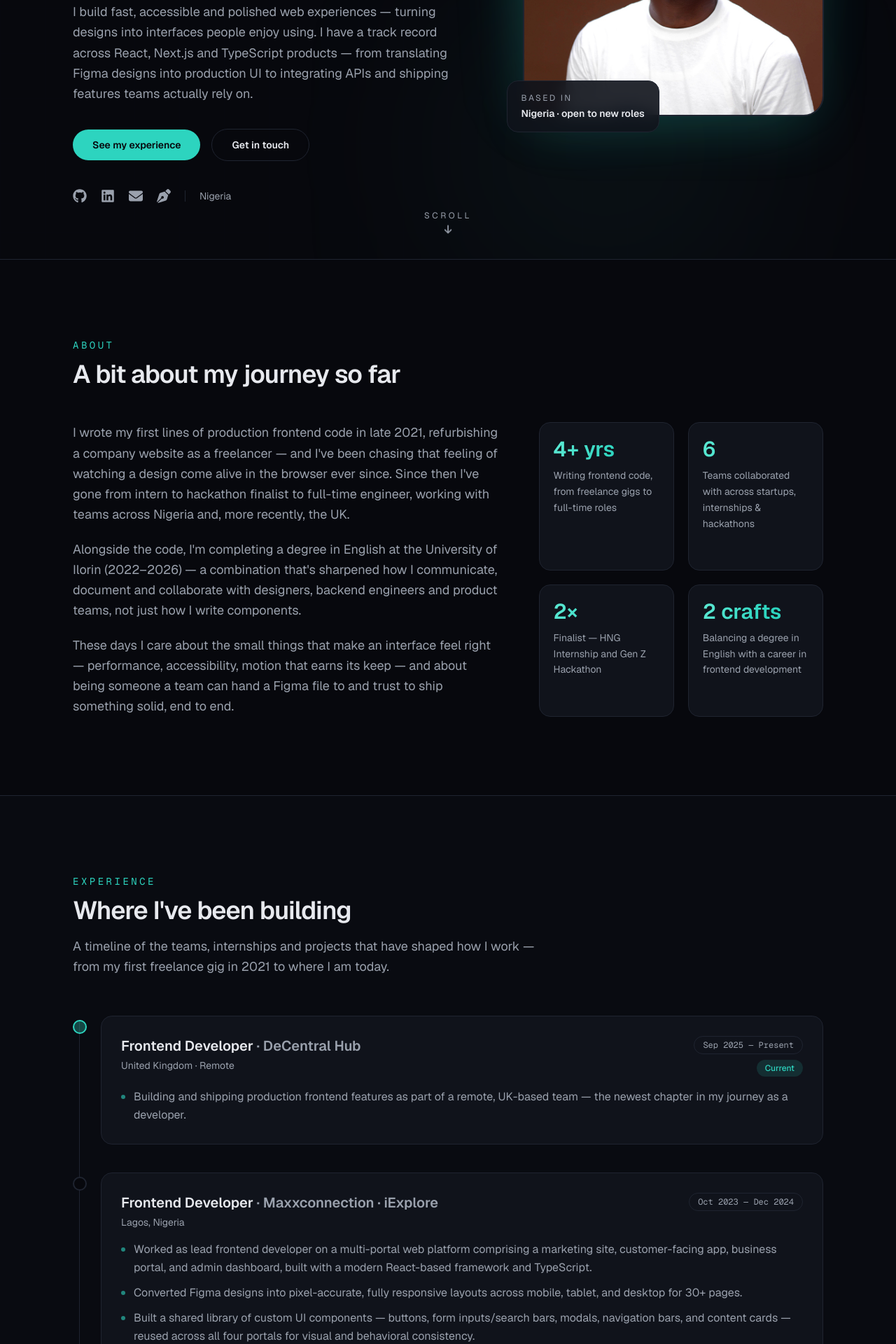
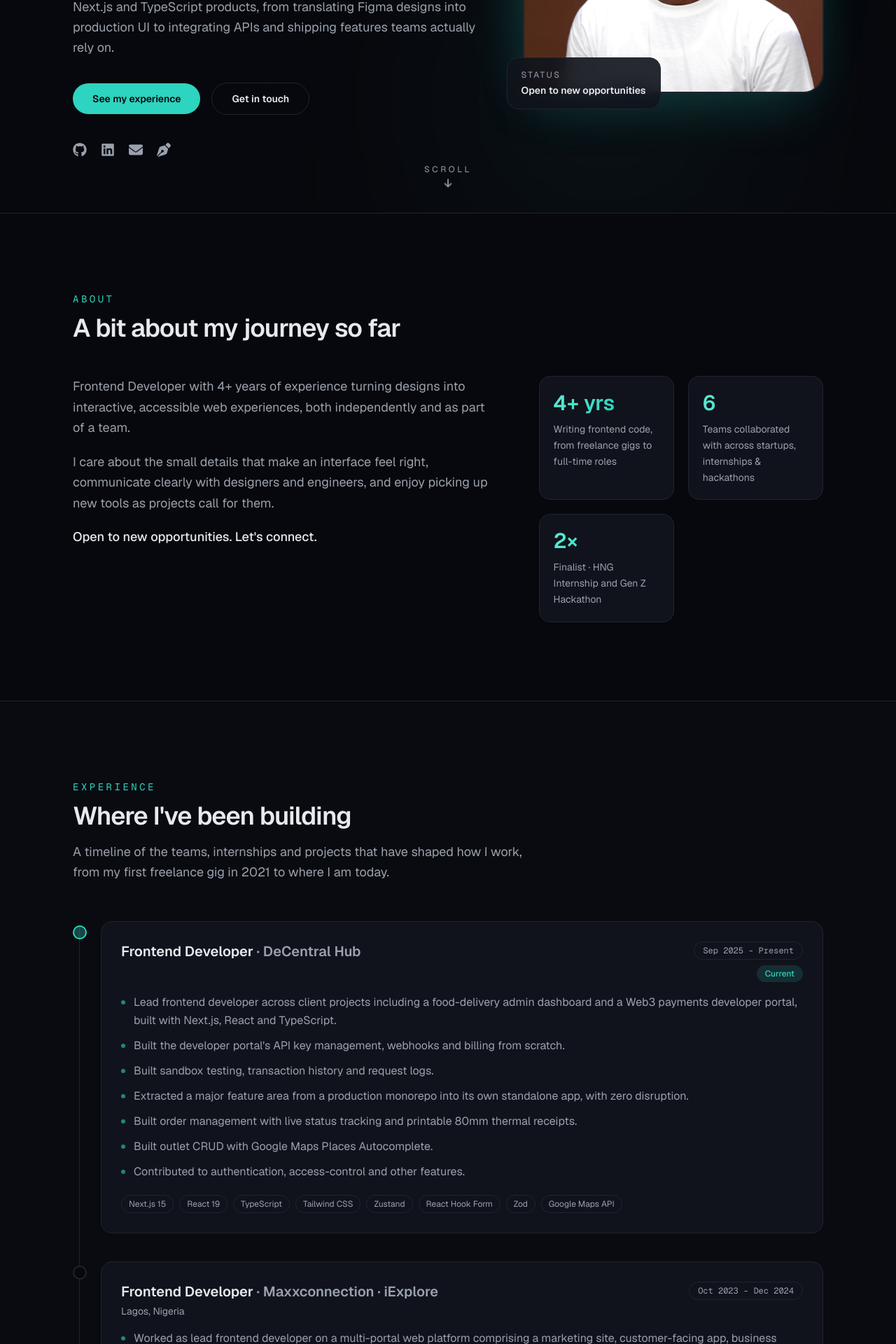
Before and after one commit to xOluwaseyi/Portfolio, a Next.js app: page / in a window 1280 px wide. Shown: the part 500-2420 px from the top of the page at 70% size. Built offline with nearby package versions, Linux system fonts and the light colour scheme.

Commit message:
feat: polish portfolio

```diff
--- a/src/app/layout.tsx
+++ b/src/app/layout.tsx
@@ -13,7 +13,7 @@
 });
 
 export const metadata: Metadata = {
-  title: "Oluwaseyi Fagbemi — Frontend Developer",
+  title: "Oluwaseyi Fagbemi · Frontend Developer",
   description:
     "Portfolio of Oluwaseyi Fagbemi, a Frontend Developer crafting fast, accessible and polished web experiences with React, Next.js and TypeScript.",
   keywords: [
@@ -27,10 +27,10 @@
   ],
   authors: [{ name: "Oluwaseyi Fagbemi" }],
   icons: {
-    icon: "/favicon.png",
+    icon: "/favicon.svg",
   },
   openGraph: {
-    title: "Oluwaseyi Fagbemi — Frontend Developer",
+    title: "Oluwaseyi Fagbemi · Frontend Developer",
     description:
       "Portfolio of Oluwaseyi Fagbemi, a Frontend Developer crafting fast, accessible and polished web experiences.",
     siteName: "Oluwaseyi Fagbemi",
--- a/src/components/About.tsx
+++ b/src/components/About.tsx
@@ -4,16 +4,16 @@
 import SectionHeading from "./SectionHeading";
 
 const paragraphs = [
-  "I wrote my first lines of production frontend code in late 2021, refurbishing a company website as a freelancer — and I've been chasing that feeling of watching a design come alive in the browser ever since. Since then I've gone from intern to hackathon finalist to full-time engineer, working with teams across Nigeria and, more recently, the UK.",
-  "Alongside the code, I'm completing a degree in English at the University of Ilorin (2022–2026) — a combination that's sharpened how I communicate, document and collaborate with designers, backend engineers and product teams, not just how I write components.",
-  "These days I care about the small things that make an interface feel right — performance, accessibility, motion that earns its keep — and about being someone a team can hand a Figma file to and trust to ship something solid, end to end.",
+  "Frontend Developer with 4+ years of experience turning designs into interactive, accessible web experiences, both independently and as part of a team.",
+  "I care about the small details that make an interface feel right, communicate clearly with designers and engineers, and enjoy picking up new tools as projects call for them.",
 ];
+
+const cta = "Open to new opportunities. Let's connect.";
 
 const stats = [
   { value: "4+ yrs", label: "Writing frontend code, from freelance gigs to full-time roles" },
   { value: "6", label: "Teams collaborated with across startups, internships & hackathons" },
-  { value: "2×", label: "Finalist — HNG Internship and Gen Z Hackathon" },
-  { value: "2 crafts", label: "Balancing a degree in English with a career in frontend development" },
+  { value: "2×", label: "Finalist · HNG Internship and Gen Z Hackathon" },
 ];
 
 const fadeUp = {
@@ -38,7 +38,7 @@
           <div className="space-y-5">
             {paragraphs.map((text, i) => (
               <motion.p
-                key={i}
+                key={text}
                 variants={fadeUp}
                 initial="hidden"
                 whileInView="visible"
@@ -49,6 +49,17 @@
                 {text}
               </motion.p>
             ))}
+
+            <motion.p
+              variants={fadeUp}
+              initial="hidden"
+              whileInView="visible"
+              viewport={{ once: true, margin: "-80px" }}
+              custom={0.3}
+              className="text-base font-medium text-foreground sm:text-lg"
+            >
+              {cta}
+            </motion.p>
           </div>
 
           <div className="grid grid-cols-2 gap-4 sm:gap-5">
--- a/src/components/Contact.tsx
+++ b/src/components/Contact.tsx
@@ -73,7 +73,7 @@
             custom={0.1}
             className="mx-auto mt-4 max-w-2xl text-3xl font-semibold tracking-tight text-foreground sm:text-4xl"
           >
-            Open to new opportunities — let&apos;s build something good together.
+            Open to new opportunities. Let&apos;s build something good together.
           </motion.h2>
 
           <motion.p
@@ -85,7 +85,7 @@
             className="mx-auto mt-4 max-w-xl text-base leading-relaxed text-muted"
           >
             Whether it&apos;s a frontend role, a freelance project, or just a
-            chat about building better interfaces — my inbox is open.
+            chat about building better interfaces. My inbox is open.
           </motion.p>
 
           <motion.div
@@ -140,7 +140,7 @@
               Oluwaseyi Fagbemi
             </a>
           </p>
-          <p>&copy; {new Date().getFullYear()} · {site.location}</p>
+          <p>&copy; {new Date().getFullYear()}</p>
         </div>
       </div>
     </footer>
--- a/src/components/Experience.tsx
+++ b/src/components/Experience.tsx
@@ -24,7 +24,7 @@
         <SectionHeading
           eyebrow="Experience"
           title="Where I've been building"
-          description="A timeline of the teams, internships and projects that have shaped how I work — from my first freelance gig in 2021 to where I am today."
+          description="A timeline of the teams, internships and projects that have shaped how I work, from my first freelance gig in 2021 to where I am today."
         />
 
         <div className="relative mt-14">
@@ -67,7 +67,7 @@
 
                     <div className="flex flex-col items-end gap-2">
                       <span className="whitespace-nowrap rounded-full border border-border px-3 py-1 font-mono text-xs text-muted">
-                        {entry.start} — {entry.end}
+                        {entry.start} - {entry.end}
                       </span>
                       {entry.badge && (
                         <span className="rounded-full bg-accent-soft px-3 py-1 text-xs font-medium text-accent">
@@ -89,6 +89,19 @@
                     ))}
                   </ul>
 
+                  {entry.stack && entry.stack.length > 0 && (
+                    <div className="mt-5 flex flex-wrap gap-2">
+                      {entry.stack.map((tech) => (
+                        <span
+                          key={tech}
+                          className="rounded-full border border-border px-2.5 py-1 text-xs text-muted"
+                        >
+                          {tech}
+                        </span>
+                      ))}
+                    </div>
+                  )}
+
                   {entry.link && (
                     <a
                       href={entry.link}
--- a/src/components/Hero.tsx
+++ b/src/components/Hero.tsx
@@ -59,7 +59,7 @@
             custom={0.1}
             className="mt-4 text-4xl font-semibold leading-[1.1] tracking-tight text-foreground sm:text-5xl lg:text-6xl"
           >
-            Oluwaseyi Fagbemi —{" "}
+            Oluwaseyi Fagbemi,{" "}
             <span className="text-gradient">Frontend Developer</span> crafting
             interfaces people enjoy using.
           </motion.h1>
@@ -72,7 +72,7 @@
             className="mt-6 max-w-xl text-base leading-relaxed text-muted sm:text-lg"
           >
             {site.tagline} I have a track record across React, Next.js and
-            TypeScript products — from translating Figma designs into
+            TypeScript products, from translating Figma designs into
             production UI to integrating APIs and shipping features teams
             actually rely on.
           </motion.p>
@@ -139,8 +139,6 @@
             >
               <FaPenNib size={20} />
             </a>
-            <span className="h-4 w-px bg-border" />
-            <span className="text-sm">{site.location}</span>
           </motion.div>
         </div>
 
@@ -163,10 +161,10 @@
           </div>
           <div className="absolute -bottom-6 -left-6 rounded-2xl border border-border bg-surface/90 px-5 py-4 backdrop-blur-md">
             <p className="text-xs uppercase tracking-[0.2em] text-muted">
-              Based in
+              Status
             </p>
             <p className="mt-1 text-sm font-semibold text-foreground">
-              {site.location} · open to new roles
+              Open to new opportunities
             </p>
           </div>
         </motion.div>
--- a/src/data/experience.ts
+++ b/src/data/experience.ts
@@ -16,11 +16,17 @@
     role: "Frontend Developer",
     start: "Sep 2025",
     end: "Present",
-    location: "United Kingdom · Remote",
     badge: "Current",
     highlights: [
-      "Building and shipping production frontend features as part of a remote, UK-based team — the newest chapter in my journey as a developer.",
+      "Lead frontend developer across client projects including a food-delivery admin dashboard and a Web3 payments developer portal, built with Next.js, React and TypeScript.",
+      "Built the developer portal's API key management, webhooks and billing from scratch.",
+      "Built sandbox testing, transaction history and request logs.",
+      "Extracted a major feature area from a production monorepo into its own standalone app, with zero disruption.",
+      "Built order management with live status tracking and printable 80mm thermal receipts.",
+      "Built outlet CRUD with Google Maps Places Autocomplete.",
+      "Contributed to authentication, access-control and other features.",
     ],
+    stack: ["Next.js 15", "React 19", "TypeScript", "Tailwind CSS", "Zustand", "React Hook Form", "Zod", "Google Maps API"],
   },
   {
     company: "Maxxconnection · iExplore",
@@ -31,7 +37,7 @@
     highlights: [
       "Worked as lead frontend developer on a multi-portal web platform comprising a marketing site, customer-facing app, business portal, and admin dashboard, built with a modern React-based framework and TypeScript.",
       "Converted Figma designs into pixel-accurate, fully responsive layouts across mobile, tablet, and desktop for 30+ pages.",
-      "Built a shared library of custom UI components — buttons, form inputs/search bars, modals, navigation bars, and content cards — reused across all four portals for visual and behavioral consistency.",
+      "Built a shared library of custom UI components (buttons, form inputs/search bars, modals, navigation bars, and content cards) reused across all four portals for visual and behavioral consistency.",
       "Implemented end-to-end authentication flows (signup, login, OTP verification, password recovery) for multiple user roles, integrating with backend REST APIs and managing secure token-based sessions.",
       "Built data management interfaces with live search, sorting, editing, and detail views for platform entities, connected to authenticated backend endpoints.",
       "Established the project's core client-side state management and form validation architecture.",
@@ -44,8 +50,11 @@
     end: "May 2023",
     link: "https://safeticha.com/",
     highlights: [
-      "Partnered with a designer to translate wireframes into polished UI using React and Material UI.",
-      "Worked hand-in-hand with a backend developer to integrate internal APIs across two dashboards using Redux/RTK.",
+      "Joined as the founding frontend developer.",
+      "Translated early wireframes into a production-ready UI using React and Material UI.",
+      "Established the component and design foundations the platform's codebase still reflects today.",
+      "Integrated internal REST APIs across two dashboards, owning data fetching and UI state management with Redux and RTK, in close collaboration with a backend engineer.",
+      "Worked directly with a designer across the full product lifecycle, from wireframe review to polished, responsive implementation, within a lean, two-person engineering team.",
     ],
   },
   {
@@ -57,18 +66,19 @@
     badge: "Finalist",
     highlights: [
       "Collaborated with developers, designers and product managers to ship a full web application.",
-      "Independently delivered a set of tasks across Next.js, React, Material UI, Styled Components, Chakra UI and CSS — and was named a finalist.",
+      "Independently delivered a set of tasks across Next.js, React, Material UI, Styled Components, Chakra UI and CSS.",
+      "Completed the program as a finalist.",
     ],
   },
   {
-    company: "GenZtechies — Hackathon",
+    company: "GenZtechies · Hackathon",
     role: "Frontend Developer (Lyful Med)",
     start: "Jul 2022",
     end: "Jul 2022",
     // link: "https://lyful.netlify.app/",
     badge: "Finalist",
     highlights: [
-      "Built the sign-up, login and BMI calculator flows — plus features on the homepage and search page — as part of a four-person team.",
+      "Built the sign-up, login and BMI calculator flows, plus features on the homepage and search page, as part of a four-person team.",
       "Implemented user authentication and authorization with the Firebase API.",
     ],
   },
--- a/src/data/site.ts
+++ b/src/data/site.ts
@@ -4,8 +4,7 @@
   lastName: "Fagbemi",
   role: "Frontend Developer",
   tagline:
-    "I build fast, accessible and polished web experiences — turning designs into interfaces people enjoy using.",
-  location: "Nigeria",
+    "I build fast, accessible and polished web experiences, turning designs into interfaces people enjoy using.",
   email: "seyifagbemi211@gmail.com",
   github: "https://github.com/xoluwaseyi",
   linkedin: "https://www.linkedin.com/in/oluwaseyifagbemi",
--- a/src/data/skills.ts
+++ b/src/data/skills.ts
@@ -1,46 +1,23 @@
-export interface SkillGroup {
-  label: string;
-  items: { name: string; icon: string }[];
+export interface SkillItem {
+  name: string;
+  icon: string;
 }
 
-export const skillGroups: SkillGroup[] = [
-  {
-    label: "Languages",
-    items: [
-      { name: "JavaScript", icon: "SiJavascript" },
-      { name: "TypeScript", icon: "SiTypescript" },
-      { name: "HTML5", icon: "SiHtml5" },
-      { name: "CSS3", icon: "SiCss" },
-    ],
-  },
-  {
-    label: "Frameworks & State",
-    items: [
+export const skills: SkillItem[] = [
   { name: "React", icon: "SiReact" },
   { name: "Next.js", icon: "SiNextdotjs" },
+  { name: "TypeScript", icon: "SiTypescript" },
   { name: "Redux / RTK", icon: "SiRedux" },
   { name: "Zustand", icon: "" },
   { name: "Zod", icon: "SiZod" },
-    ],
-  },
-  {
-    label: "Styling & UI",
-    items: [
   { name: "Tailwind CSS", icon: "SiTailwindcss" },
   { name: "shadcn/ui", icon: "SiShadcnui" },
   { name: "Material UI", icon: "SiMui" },
   { name: "Styled Components", icon: "SiStyledcomponents" },
   { name: "Chakra UI", icon: "SiChakraui" },
-    ],
-  },
-  {
-    label: "Tools & Platforms",
-    items: [
   { name: "Git", icon: "SiGit" },
   { name: "GitHub", icon: "SiGithub" },
   { name: "Firebase", icon: "SiFirebase" },
   { name: "Figma", icon: "SiFigma" },
   { name: "AOS", icon: "" },
-    ],
-  },
 ];
```
Also changed, not shown: src/components/Skills.tsx (+12 -29 lines), public/favicon.svg (added). Lines whose indentation alone changed are shown as unchanged.
